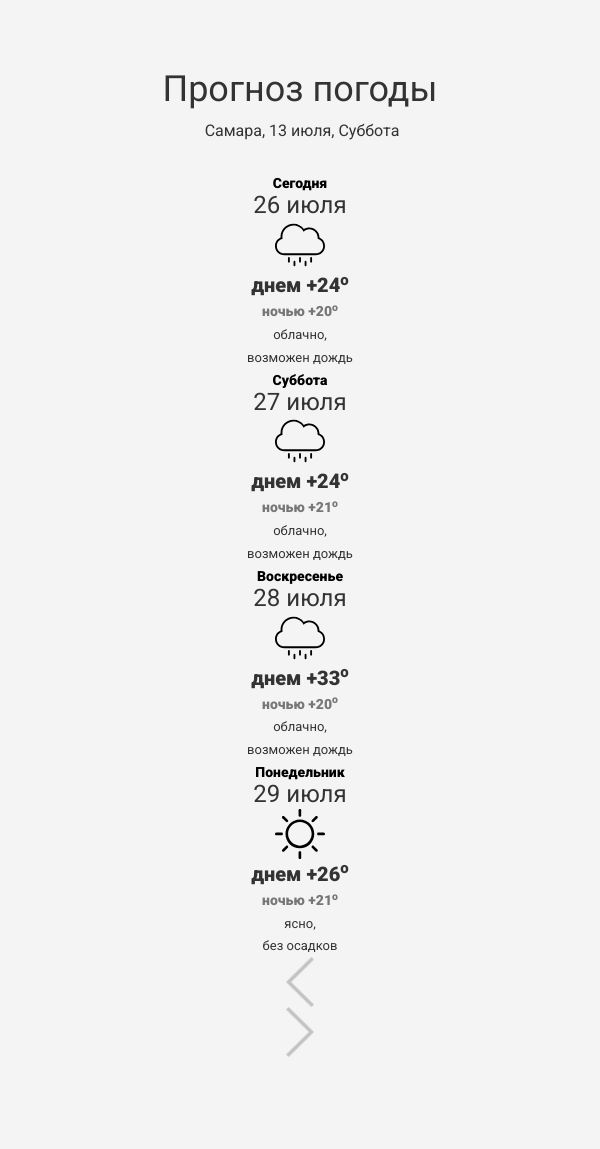
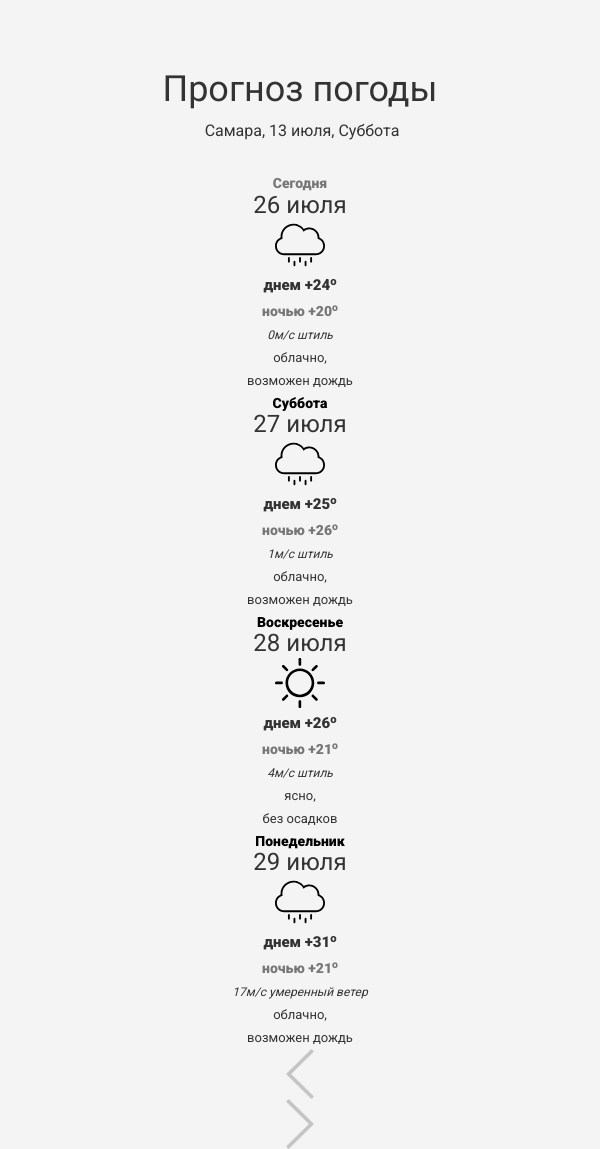
Before and after one commit to demaxio/demaxio.github.io, a React (Create React App) app: page / in a window 600 px wide. Before the commit the page ends 1057 px from the top, so only its background shows below. Built offline with nearby package versions, Linux system fonts and the light colour scheme.

Commit message:
Add files via upload

```diff
--- a/src/components/Head/head.js
+++ b/src/components/Head/head.js
@@ -1,6 +1,6 @@
 import React from 'react';
 let class_header= {
-'header': 'head_header__29DvD'
+	'header': 'head_header__29DvD'
 }
 var now = new Date();
 var dayNames = new Array("Воскресенье","Понедельник","Вторник","Среда","Четверг","Пятница","Суббота");
--- a/src/components/Slide/Item/getWeek.js
+++ b/src/components/Slide/Item/getWeek.js
@@ -2,10 +2,10 @@ var number= new Number();
 var now = new Date();
 export let dayNames = ['Суббота', 'Воскресенье', 'Понедельник', 'Вторник', 'Среда', 'Четверг', 'Пятница'];
 if (now.getDay() + number === dayNames.length) {
-      dayNames = dayNames[0];
+	dayNames = dayNames[0];
     }
-    if (now.getDay() + number > dayNames.length) {
-      let differ = ((now.getDay() + number) - dayNames.length) % 7;
+if (now.getDay() + number > dayNames.length) {
+	let differ = ((now.getDay() + number) - dayNames.length) % 7;
 	dayNames = dayNames[differ];}
 export let days = ['26 июля','27 июля', '28 июля','29 июля','30 июля','31 июля','1 августа','2 августа','3 августа','4 августа','5 августа','6 августа' ];
 export var now = new Date();
--- a/src/components/Slide/Item/item.jsx
+++ b/src/components/Slide/Item/item.jsx
@@ -4,32 +4,44 @@ import sunny from './../../../images/wi-sun.svg';
 import rainy from './../../../images/wi-rain.svg';
 
 let class_item ={
-'Item':'item_Item__39tWA',
-'Sub':'item_Sub__1TlvC'
+	'Item':'item_Item__39tWA',
+	'Sub':'item_Sub__1TlvC'
 }
 
 export const Item = (props) => {
 	function getRandomInt(min, max) {
 	return Math.floor(Math.random() * (max - min + 1)) + min;
 }
-	var temperature_day = getRandomInt(24, 34);
+var temperature_day = getRandomInt(24, 34);
 	if (temperature_day <=29) {
 		var img = require('./../../../images/wi-cloud.svg');
 		var sub = 'облачно,';
 		var sub2 = 'без осадков';
-}
+	}
 	if (temperature_day >25 && temperature_day <29) {
 		var img = require('./../../../images/wi-sun.svg');
 		var sub = 'ясно,';
 		var sub2 = 'без осадков';
-}
+	}
 else {
 	var img = require('./../../../images/wi-rain.svg');
 	var sub = 'облачно,';
 	var sub2 = 'возможен дождь';
 }
 var temperature_night = getRandomInt(20, 26);
-
+var wind = getRandomInt(0,20);
+	if (wind >=18) {
+		var power = 'сильный ветер';
+	}
+	if (wind >10 && wind <18) {
+		var power = 'умеренный ветер';
+	}
+	if (wind >=0 && wind <=5) {
+		var power = 'штиль';
+	}
+	if (wind >=6 && wind <10) {
+		var power = 'слабый ветер';
+	}
 	return (
 	<div className={class_item.Item}>
 		<h7>{props.name_day}</h7>
@@ -42,6 +54,7 @@ var temperature_night = getRandomInt(20, 26);
 		<br></br>
 		<h5> ночью +{temperature_night}<sup>o</sup></h5>
 		<div className={class_item.Sub}>
+			<center><h8> {wind}м/с {power}</h8></center>
 			<center><h6>{sub}</h6></center>
 			<center><h6>{sub2}</h6></center>
 		</div>
--- a/src/components/Slide/Item/item.module.css
+++ b/src/components/Slide/Item/item.module.css
@@ -10,10 +10,7 @@ margin-right: 2px;
 	white-space: pre-wrap;
 }
 
-.Sub{
-line-height: 10px;
-margin-top: 26px;
-}
+/*текст*/
 img {
 	max-width: 60px;
 	max-height: 60px;
@@ -33,6 +30,19 @@ height: auto;
 	height: auto;
 	}
 }
+/*текст*/
+
+	/*День недели*/
+h7{
+	font-family: 'Roboto', sans-serif;
+	font-size: 14px;
+	line-height:20px;
+	display:inline;
+	font-weight:900;
+	color:black;
+	text-decoration:none;
+}
+	/*День и месяц*/
 h3 {
 	font-family: 'Roboto', sans-serif;
 	font-size: 30px;
@@ -40,27 +50,73 @@ display:inline;
 	font-weight: 500;
 }
 @media screen and (max-width: 600px) {
-   h3 {line-height: 40px;
-   font-size: 18px;}
+   h3 {
+	line-height: 40px;
+	font-size: 12px;
+	}
 }
 @media screen and (max-width: 800px) {
-   h3 {line-height: 20px;
-   font-size: 24px;}
+   h3 {
+	line-height: 20px;
+	font-size: 22px;
 	}
+}
+@media screen and (max-width: 1000px) {
+   h3 {
+	line-height: 20px;
+	font-size: 24px;
+	}
+}
+
+/*Днем погода*/
 h4{
 	font-family: 'Roboto', sans-serif;
-font-size: 24px;
+	font-size: 22px;
 	display:inline;
 	font-weight: 600;
 }
+@media screen and (min-width: 600px) {
+   h4 {
+	line-height: 30px;
+	font-size: 16px;
+	}
+}
 @media screen and (max-width: 600px) {
-   h4 {line-height: 30px;
-   font-size: 15px;}
+   h4 {
+	line-height: 30px;
+	font-size: 15px;
 	}
-@media screen and (max-width: 800px) {
-   h4 {line-height: 30px;
-   font-size: 20px;}
 }
+@media screen and (min-width: 800px) {
+   h4 {
+	line-height: 30px;
+	font-size: 18px;
+	}
+}
+@media screen and (min-width: 900px) {
+   h4 {
+	line-height: 30px;
+	font-size: 18px;
+	}
+}
+@media screen and (min-width: 1000px) {
+   h4 {
+	line-height: 30px;
+	font-size: 18px;
+	}
+}
+@media screen and (min-width: 1100px) {
+   h4 {
+	line-height: 30px;
+	font-size: 20px;
+	}
+}
+.Sub{
+	line-height: 10px;
+	margin-top: 15px;
+}
+
+/*Ночью погода*/
 h5 {
 	font-family: 'Roboto', sans-serif;
 	font-size: 16px;
@@ -70,20 +126,63 @@ color:#777777;
 	line-height: 26px;
 }
 @media screen and (max-width: 600px) {
-   h5 {line-height: 15px;
-   font-size: 12px;}
+   h5 {
+	line-height: 12px;
+	font-size: 12px;
+	}
 }
 @media screen and (max-width: 800px) {
-   h5 {line-height: 20px;
-   font-size: 14px;}
+   h5 {
+	line-height: 15px;
+	font-size: 14px;
 	}
-h7{
+}
+
+/*ветер*/
+h8 {
 	font-family: 'Roboto', sans-serif;
-font-size: 14px;
+	font-size: 13px;
 	display:inline;
-font-weight: 900;
-color:black;
+	line-height: 15px;
+	font-weight: 200;
 	text-decoration:none;
+	font-style:italic;
+}
+@media screen and (max-width: 600px) {
+   h8 {
+	line-height: auto;
+	font-size: 12px;
+	font-style:italic;
+	}
+}
+@media screen and (max-width: 800px) {
+   h8 {
+	line-height: auto;
+	font-size: 12px;
+	font-style:italic;
+	}
+}
+
+/*статус погоды*/
+h6 {
+	font-family: 'Roboto', sans-serif;
+	font-size: 13px;
+	display:inline;
+	line-height: 15px;
+	font-weight: 200;
+	text-decoration:none;
+}
+@media screen and (max-width: 600px) {
+   h6 {
+	line-height: auto;
+	font-size: 13px;
+	}
+}
+@media screen and (max-width: 800px) {
+   h6 {
+	line-height: auto;
+	font-size: 13px;
+	}
 }
 
 span{
@@ -99,22 +198,8 @@ text-decoration:none;
    font-size: 12px;}
    }
 @media screen and (max-width: 800px) {
-   span {line-height: 10px;
-   font-size: 13px;}
+   span {
+	line-height: 10px;
+	font-size: 13px;
    }
-h6 {
-font-family: 'Roboto', sans-serif;
-font-size: 13px;
-display:inline;
-line-height: auto;
-font-weight: 200;
-text-decoration:none;
 }
-@media screen and (max-width: 600px) {
-   h6 {line-height: 13px;
-   font-size: 13px;}
-   }
-@media screen and (max-width: 600px) {
-   h6 {line-height: 15px;
-   font-size: 13px;}
-   }
--- a/src/components/Slide/Slide.js
+++ b/src/components/Slide/Slide.js
@@ -8,6 +8,7 @@ import {temperature_night} from './Item/getWeather.js';
 import {dayNames} from './Item/getWeek.js'
 import {now} from './Item/getWeek.js';
 import {days} from './Item/getWeek.js';
+import './Item/item.module.css';
 let class_slider= {
 	'Slider':'Slide_Slider__1khaz',
 	'Left':'Slide_Left__3hcVX',
@@ -24,7 +25,7 @@ const Slide = (props) => {
 			<div className={class_slider.Slider} class="carousel-inner">
 					<div class = "item active" >
 						<div className = {class_slider.Item}>
-							<Item day={days[0]} name_day ="Сегодня"/>
+							<Item day={days[0]} name_day =<h5>Сегодня</h5>/>
 							<Item day={days[1]} name_day ={dayNames[0]}/>
 							<Item day={days[2]} name_day ={dayNames[1]}/>
 							<Item day={days[3]} name_day ={dayNames[2]}/>
--- a/src/components/Slide/Slide.module.css
+++ b/src/components/Slide/Slide.module.css
@@ -1,3 +1,4 @@
+/*задний фон*/
 .Slider {
 	padding: 0px 0px;
 	height:300px;
@@ -5,70 +6,96 @@
 	display: inline-block;
 	background-color: rgb(244,244,244);
 }
+
+/*Карточка*/
 .Item{
 	left:calc(50% - 350px);
 	max-width:calc(75% - 180px);
 	display: flex;
 	position:relative;
 }
+
 @media screen and (max-width: 600px) {
 .Item{
 	left:calc(35% - 140px);
-max-width:calc(80% - 20px);}}
-
+	max-width:calc(80% - 20px);
+	}
+}
 @media screen and (min-width: 600px) and (max-width: 700px)  {
 .Item{
 	left:calc(30% - 120px);
-max-width:calc(80% - 40px);}}
-
+	max-width:calc(80% - 40px);
+	}
+}
 @media screen and (min-width: 700px) and (max-width: 800px)  {
 .Item{
 	left:calc(30% - 120px);
-max-width:calc(80% - 80px);}}
-
+	max-width:calc(80% - 80px);
+	}
+}
 @media screen and (min-width: 800px) and (max-width: 900px) {
 .Item{
 	left:calc(25% - 100px);
-max-width:calc(75% - 40px);}}
-
+	max-width:calc(75% - 40px);
+	}
+}
 @media screen and (min-width: 900px) and (max-width: 1000px) {
 .Item{
 	left:calc(25% - 100px);
-max-width:calc(75% - 40px);}}
+	max-width:calc(75% - 40px);
+	}
+}
+
 @media screen and (min-width: 1000px) and (max-width: 1100px) {
 .Item{
 	left:calc(25% - 100px);
-max-width:calc(70% - 20px);}}
+	max-width:calc(70% - 20px);
+	}
+}
 @media screen and (min-width: 1100px) and (max-width: 1200px) {
 .Item{
-left:calc(25% - 80px);}}
+	left:calc(25% - 80px);
+	}
+}
 @media screen and (min-width: 1200px) {
 .Item{
-left:calc(20% - 10px);}}
+	left:calc(20% - 10px);}
+}
 
+/*Стрелка левая*/
 .Arrow1 {
 	position: relative;
 	display: inline-block;
     top: -180px;
-	right:calc(50% - 200px);
+	right:calc(50% - 220px);
 	cursor: pointer;
 }
+@media screen and (max-width: 1200px) {
+.Arrow1 {
+	width: 0px;
+	right:calc(50% - 130px);
+	}
+}
 @media screen and (max-width: 1100px) {
-
- .Arrow1 {width: 0px;
-	right:calc(50% - 100px);}
+.Arrow1 {
+	width: 0px;
+	right:calc(50% - 110px);
 	}
-@media screen and (max-width: 1200px) {
-
- .Arrow1 {width: 0px;
-	right:calc(50% - 130px);}
 }
 @media screen and (max-width: 900px) {
-
- .Arrow1 {width: 0px;
-	right:calc(50% - 30px);}
+.Arrow1 {
+	width: 0px;
+	right:calc(50% - 50px);
+	}
+}
+@media screen and (max-width: 700px) {
+.Arrow1 {
+	width: 0px;
+	right:calc(50% - 20px);
+	}
 }
 
+/*Стрелка правая*/
 .Arrow2 {
 	position: relative;
 	display: inline-block;
@@ -78,10 +105,12 @@ left:calc(20% - 10px);}}
 }
 @media screen and (max-width: 1100px) {
 .Arrow2 {
-	left: calc(40%);}
+	left: calc(40%);
+	}
 }
 @media screen and (max-width: 700px) {
-
- .Arrow2 {width: 0px;
-	right:calc(40%-40px);}
+.Arrow2 {
+	width: 0px;
+	right:calc(40%-40px);
 	}
+}
```
Also changed, not shown: src/App.css (+4 -4 lines). Lines whose indentation alone changed are shown as unchanged.
